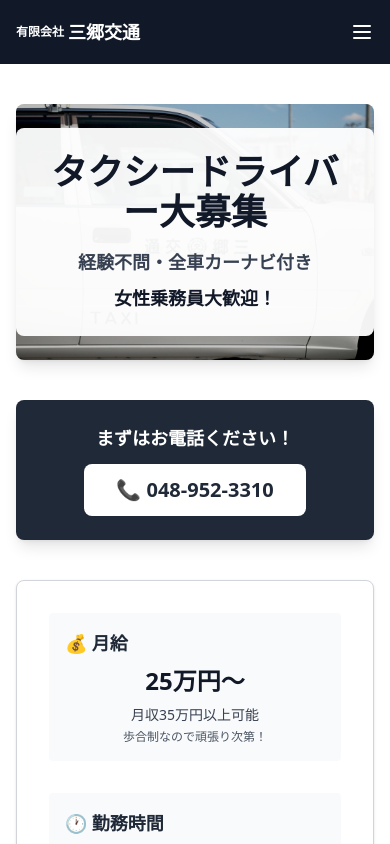
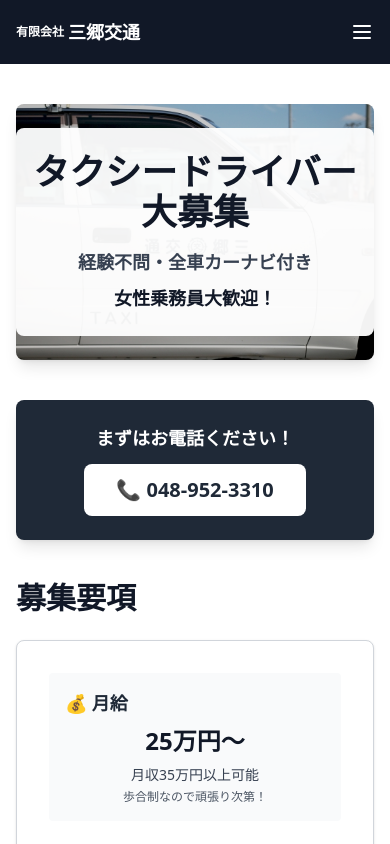
Before and after one commit to iitenkida7/misato-taxi.jp, a Nuxt app in the folder nuxt/: page /recruit in a window 390 px wide. Shown: the top 844 px of the page. Built offline with nearby package versions, Linux system fonts and the light colour scheme.

Commit message:
recruitページデザイン調整

```diff
--- a/nuxt/pages/recruit.vue
+++ b/nuxt/pages/recruit.vue
@@ -9,7 +9,7 @@
           <div class="absolute inset-0 bg-black bg-opacity-20"></div>
           <!-- Text content with background box -->
           <div class="relative h-full flex flex-col justify-center items-center">
-            <div class="bg-white bg-opacity-95 px-8 py-6 rounded-lg max-w-xl">
+            <div class="bg-white bg-opacity-95 px-4 sm:px-8 py-6 rounded-lg max-w-xl">
               <h1 class="text-4xl font-bold mb-4 text-center text-gray-900">タクシードライバー大募集</h1>
               <p class="text-center text-lg text-gray-700 font-semibold mb-2">経験不問・全車カーナビ付き</p>
               <p class="text-center font-bold text-lg text-gray-900">女性乗務員大歓迎！</p>
@@ -31,6 +31,7 @@
         </div>
 
         <!-- Main Info Card -->
+        <h2 class="text-3xl font-bold text-gray-900 mb-6">募集要項</h2>
         <div class="bg-white border border-gray-300 p-8 rounded-lg shadow mb-10">
           <!-- Salary & Hours -->
           <div class="grid grid-cols-1 md:grid-cols-2 gap-8 pb-8 border-b border-gray-300 mb-8">
```
